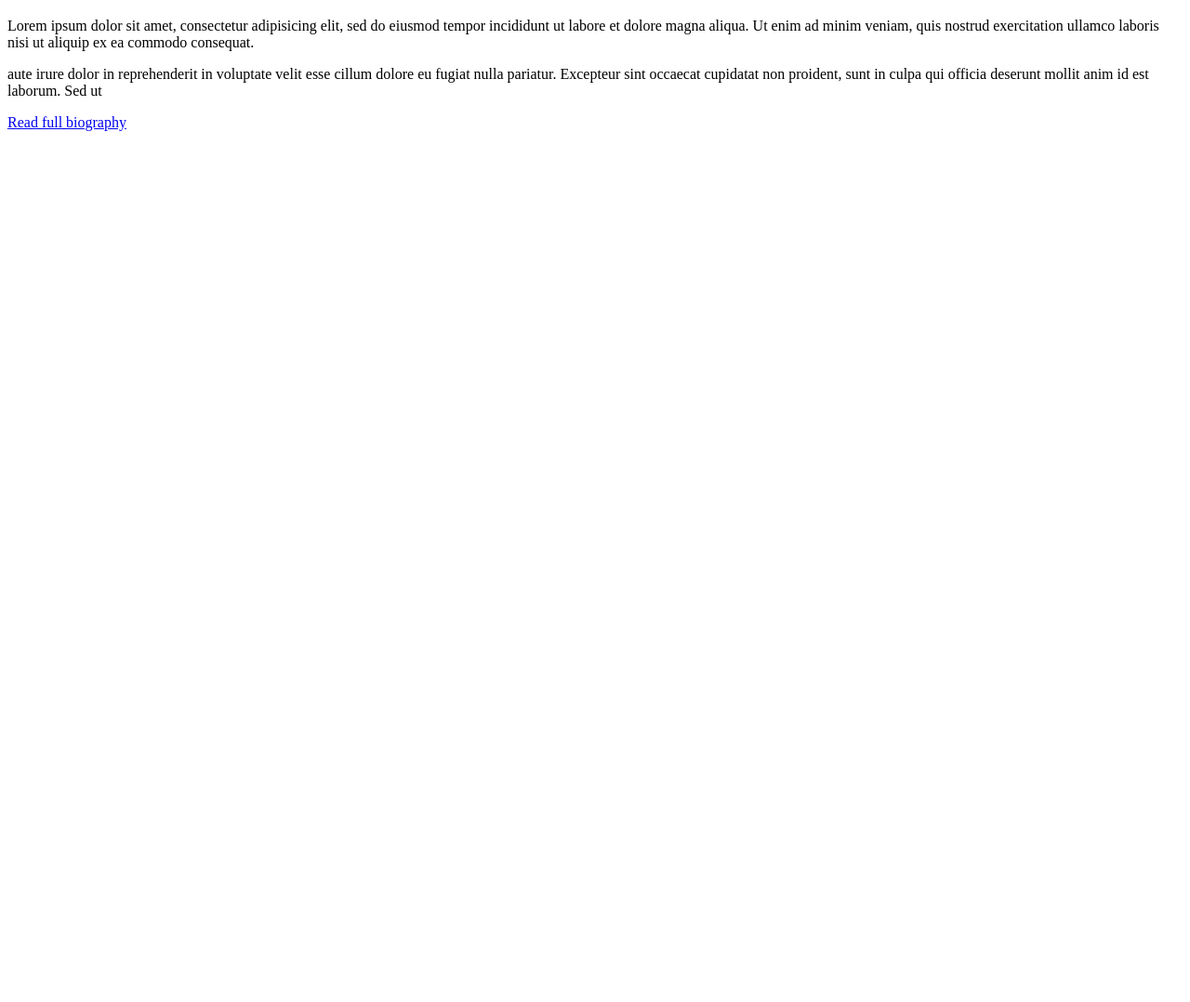
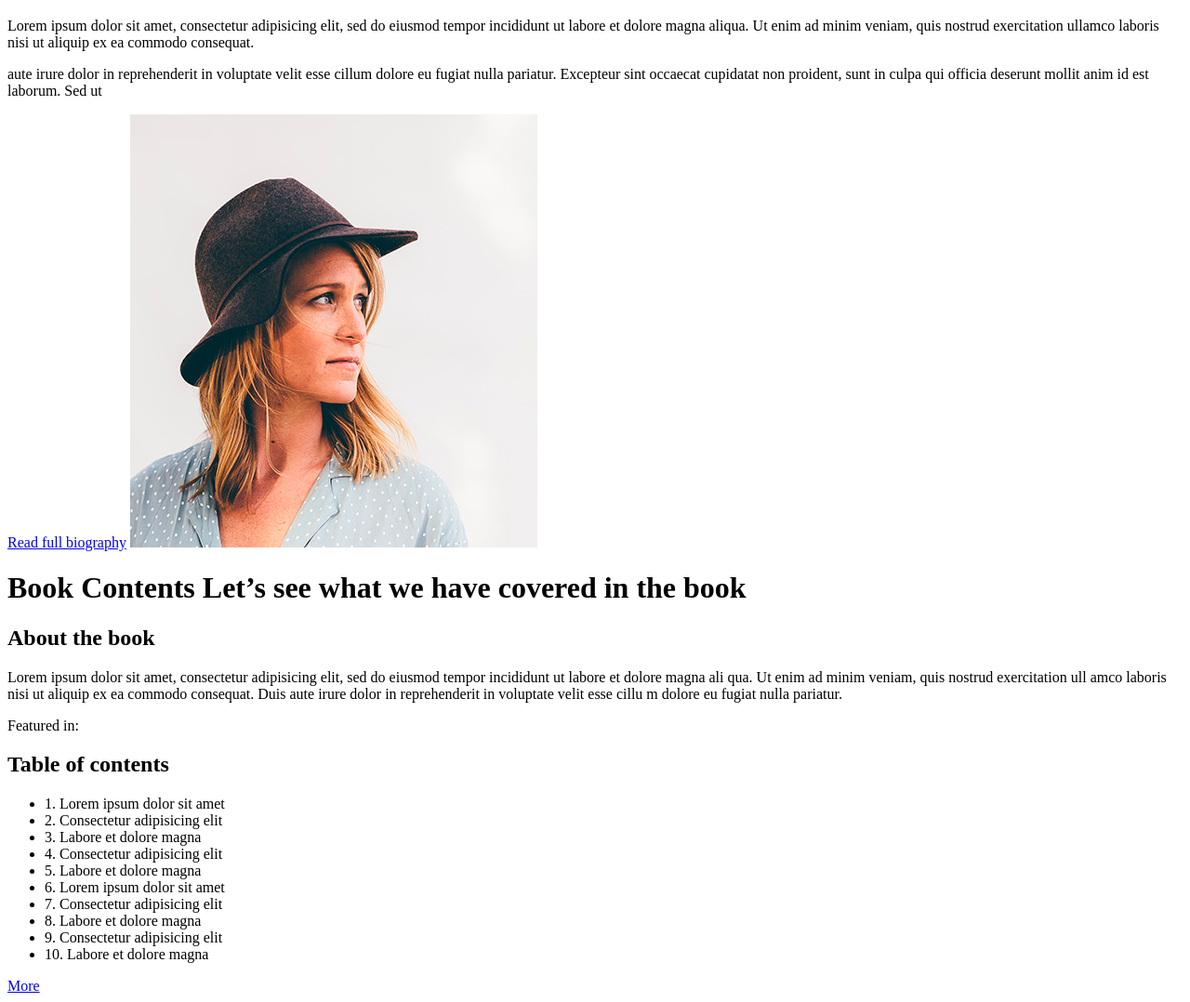
Before and after one commit to Konstantin95/Bukee, a plain HTML site: page index.html in a window 1280 px wide. Shown: the part 509-1587 px from the top of the page at 93% size. Before the commit the page ends 800 px from the top, so only its background shows below. Drawn offline with Linux system fonts and the light colour scheme.

Commit message:
Update index.html

```diff
--- a/index.html
+++ b/index.html
@@ -46,9 +46,37 @@
         <p>Lorem ipsum dolor sit amet, consectetur adipisicing elit, sed do eiusmod tempor incididunt ut labore et dolore magna aliqua. Ut enim ad minim veniam, quis nostrud exercitation ullamco laboris nisi ut aliquip ex ea commodo consequat.</p>
         <p>aute irure dolor in reprehenderit in voluptate velit esse cillum dolore eu fugiat nulla pariatur. Excepteur sint occaecat cupidatat non proident, sunt in culpa qui officia deserunt mollit anim id est laborum. Sed ut </p>
         <a href="#" class="block-text_btn">Read full biography</a>
-        <img src="" alt="">
+        <img class="photo-img" src="img/avatar.png" alt="photo">
     </div>
         </div>
     </div>
+    <div class="page-three">
+        <div class="wrap-three">
+            <div class="block-title">
+                <h1 class="block-three__title">Book Contents <span>Let’s see what we have covered in the book</span></h1>
+                        <div class="block-text">
+                <h2 class="block-text__title">About the book</h2>
+                <p>Lorem ipsum dolor sit amet, consectetur adipisicing elit, sed do eiusmod tempor incididunt ut labore et dolore magna ali qua. Ut enim ad minim veniam, quis nostrud exercitation ull amco laboris nisi ut aliquip ex ea commodo consequat. Duis aute irure dolor in reprehenderit in voluptate velit esse cillu m dolore eu fugiat nulla pariatur. </p>
+            <p>Featured in:</p>
+            </div>
+        </div>
+        <div class="block-more">
+            <h2 class="block-more__title">Table of contents</h2>
+            <ul class="more-list">
+                <li class="more-list__item">1. Lorem ipsum dolor sit amet</li>
+                <li class="more-list__item">2. Consectetur adipisicing elit</li>
+                <li class="more-list__item">3. Labore et dolore magna</li>
+                <li class="more-list__item">4. Consectetur adipisicing elit</li>
+                <li class="more-list__item">5. Labore et dolore magna</li>
+                <li class="more-list__item">6.  Lorem ipsum dolor sit amet</li>
+                <li class="more-list__item">7. Consectetur adipisicing elit</li>
+                <li class="more-list__item">8. Labore et dolore magna</li>
+                <li class="more-list__item">9. Consectetur adipisicing elit</li>
+                <li class="more-list__item">10. Labore et dolore magna</li>
+            </ul>
+            <a href="#" class="block-more_btn">More</a>
+        </div>
+    </div>
+    </div>
 </body>
 </html>
```
